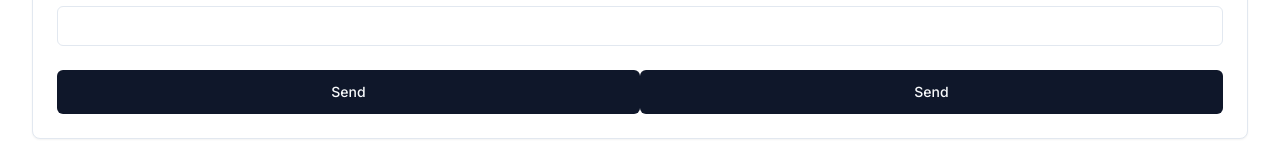
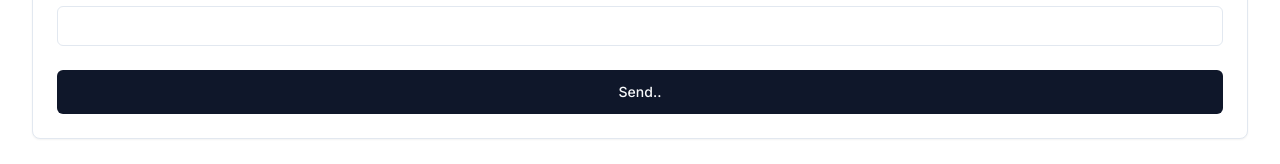
Before and after one commit to pablonunez10/pablonunez-fullstack-test, a Next.js app: page /orders in a window 1280 px wide. Shown: the part 205-369 px from the top of the page. Built offline with nearby package versions, Linux system fonts and the light colour scheme.

Commit message:
change SubmitButton

```diff
--- a/src/app/(customerFacing)/orders/page.tsx
+++ b/src/app/(customerFacing)/orders/page.tsx
@@ -26,7 +26,6 @@ export default function MyOrdersPage() {
         </CardContent>
         <CardFooter>
           {data.message ? <p>{data.message}</p> : <SubmitButton />}
-          <SubmitButton />
         </CardFooter>
       </Card>
     </form>
@@ -37,7 +36,7 @@ function SubmitButton () {
   const { pending } = useFormStatus()
   return (
     <Button className="w-full" size="lg" disabled={pending} type="submit">
-      {pending ? "Sending..." : "Send"}
+      {pending ? "Sending..." : "Send.."}
     </Button>
   )
 }
```
